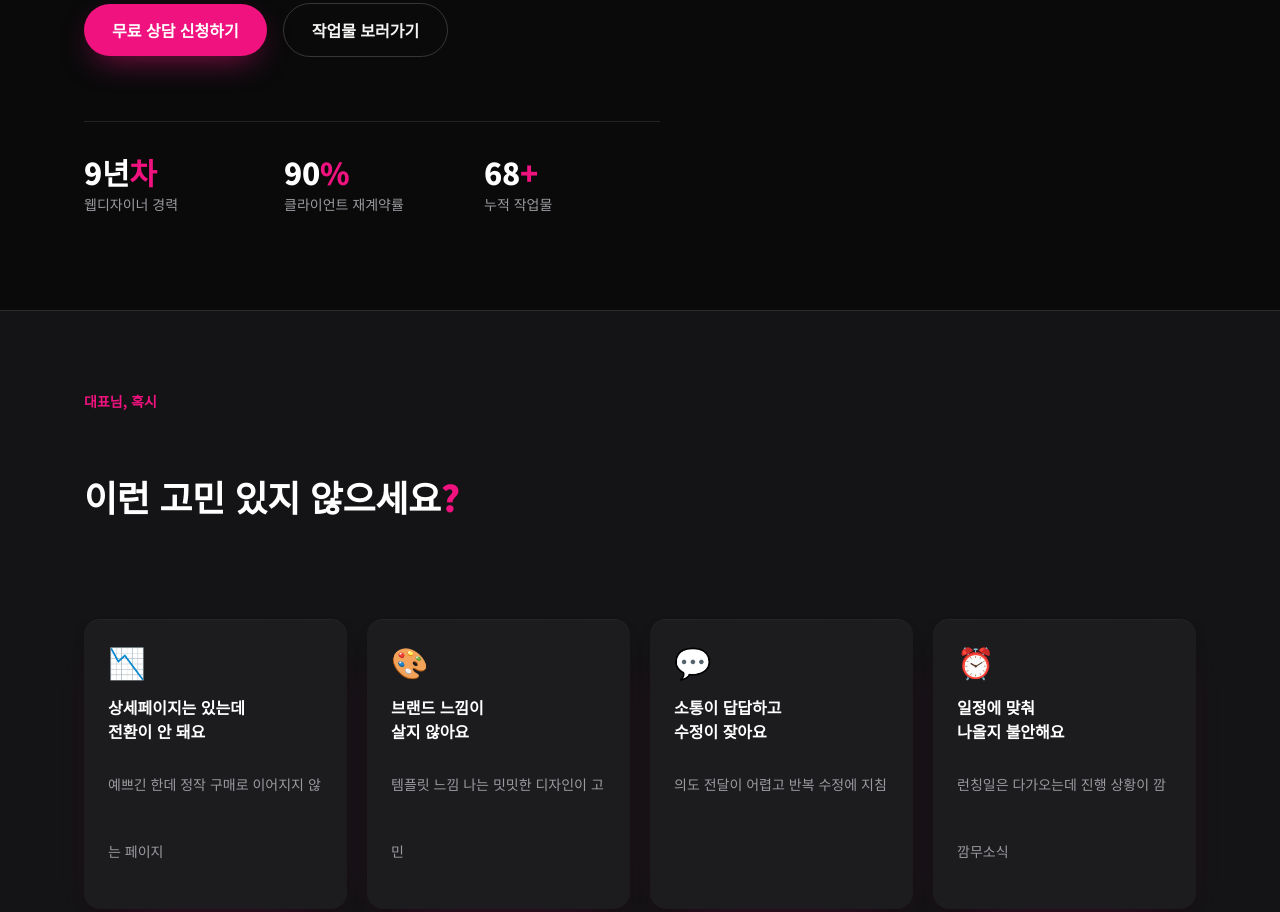
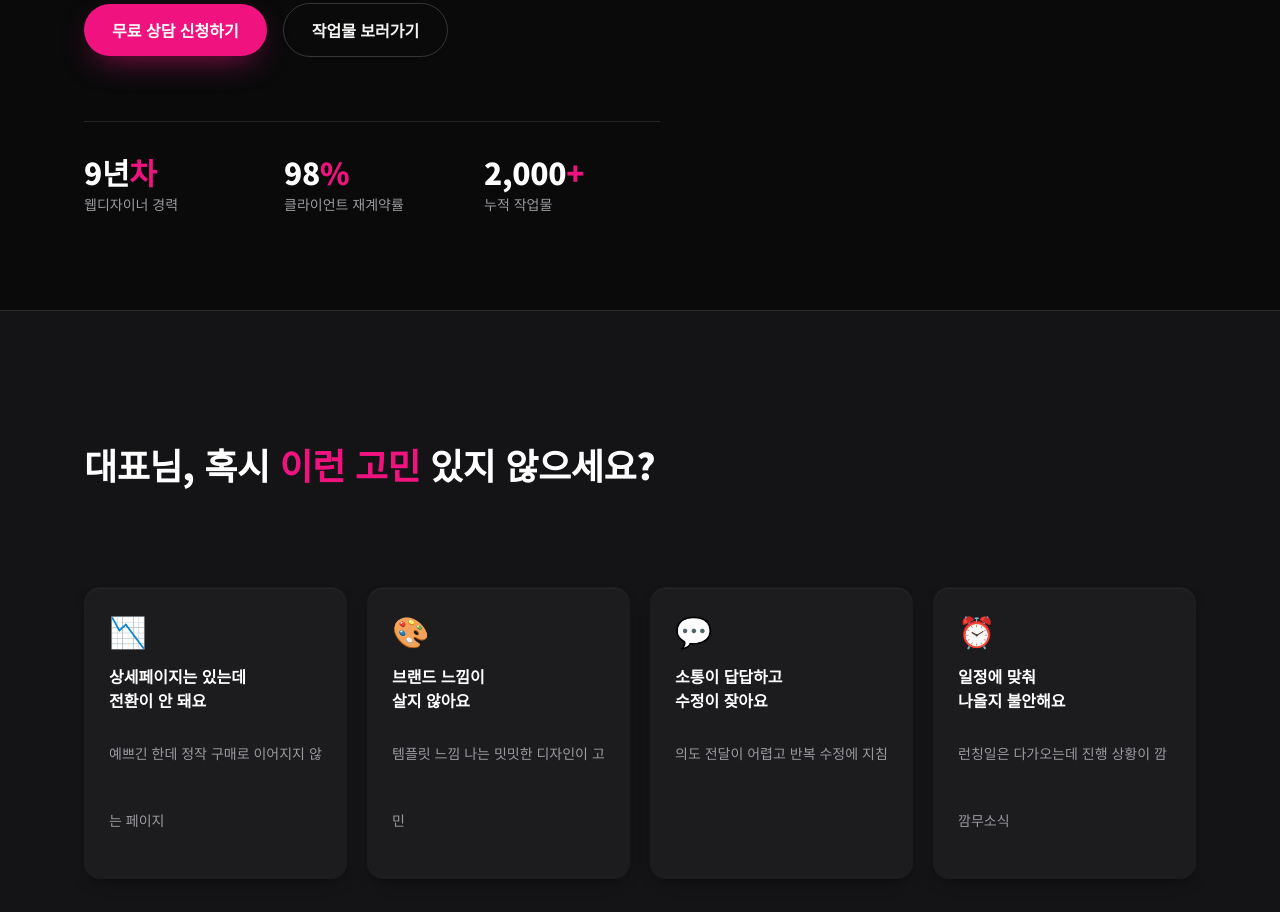
Before and after one commit to ejigong94-a11y/Portpolio, a plain HTML site: page index.html in a window 1280 px wide. Shown: the part 417-1329 px from the top of the page. Drawn offline with nearby package versions, Linux system fonts and the light colour scheme; a web font is replaced by a local one.

Commit message:
Update stats, restyle pain-point heading, add card hover lift, favicon
- 90% -> 98%, 68+ -> 2,000+ across index/about
- Merge pain-point label into headline, highlight "이런 고민" in pink
- Cards: drop pink glow shadow, add lift + border highlight on hover
- Add favicon/apple-touch-icon generated from the profile avatar

```diff
--- a/assets/style.css
+++ b/assets/style.css
@@ -83,12 +83,20 @@ body {
   transform: scale(0.98);
 }
 
-/* layered brand shadow for cards */
+/* card shadow + hover lift highlight */
 .card-shadow {
   box-shadow:
     0 1px 0 rgba(255, 255, 255, 0.04) inset,
-    0 20px 40px -24px rgba(240, 18, 126, 0.25),
     0 8px 16px -8px rgba(0, 0, 0, 0.6);
+  border: 1px solid transparent;
+  transition: transform 180ms ease-out, box-shadow 180ms ease-out, border-color 180ms ease-out;
+}
+.card-shadow:hover {
+  transform: translateY(-6px);
+  border-color: rgba(240, 18, 126, 0.5);
+  box-shadow:
+    0 1px 0 rgba(255, 255, 255, 0.04) inset,
+    0 16px 32px -12px rgba(0, 0, 0, 0.7);
 }
 
 .dot-accent {
--- a/index.html
+++ b/index.html
@@ -4,6 +4,9 @@
 <meta charset="UTF-8" />
 <meta name="viewport" content="width=device-width, initial-scale=1.0" />
 <title>YUNPAGE | 팔리는 상세페이지 디자인</title>
+<link rel="icon" type="image/png" sizes="32x32" href="./assets/favicon-32.png" />
+<link rel="icon" type="image/png" sizes="16x16" href="./assets/favicon-16.png" />
+<link rel="apple-touch-icon" href="./assets/apple-touch-icon.png" />
 <link rel="preconnect" href="https://fonts.googleapis.com" />
 <link rel="preconnect" href="https://fonts.gstatic.com" crossorigin />
 <link href="https://fonts.googleapis.com/css2?family=Noto+Sans+KR:wght@400;500;700;900&display=swap" rel="stylesheet" />
@@ -78,11 +81,11 @@
             <p class="text-muted text-xs sm:text-sm mt-1">웹디자이너 경력</p>
           </div>
           <div>
-            <p class="font-display text-2xl sm:text-3xl">90<span class="dot-accent">%</span></p>
+            <p class="font-display text-2xl sm:text-3xl">98<span class="dot-accent">%</span></p>
             <p class="text-muted text-xs sm:text-sm mt-1">클라이언트 재계약률</p>
           </div>
           <div>
-            <p class="font-display text-2xl sm:text-3xl">68<span class="dot-accent">+</span></p>
+            <p class="font-display text-2xl sm:text-3xl">2,000<span class="dot-accent">+</span></p>
             <p class="text-muted text-xs sm:text-sm mt-1">누적 작업물</p>
           </div>
         </div>
@@ -92,9 +95,8 @@
     <!-- PAIN POINT -->
     <section class="border-t border-white/10 bg-surface">
       <div class="max-w-6xl mx-auto px-5 py-20">
-        <p class="text-accent font-bold text-sm mb-3">대표님, 혹시</p>
         <h2 class="font-display text-2xl sm:text-3xl md:text-4xl leading-snug max-w-2xl">
-          이런 고민 있지 않으세요<span class="dot-accent">?</span>
+          대표님, 혹시 <span class="dot-accent">이런 고민</span> 있지 않으세요?
         </h2>
         <div class="mt-12 grid sm:grid-cols-2 lg:grid-cols-4 gap-5">
           <div class="card-shadow bg-surface2 rounded-2xl p-6">
@@ -180,7 +182,7 @@
         <img src="./brand_logo/ChatGPT Image 2025년 6월 30일 오후 07_37_06.png" alt="윤페이지" class="w-32 h-32 rounded-2xl object-cover mx-auto md:mx-0 ring-2 ring-accent/30" />
         <div>
           <h2 class="font-display text-2xl sm:text-3xl leading-snug mb-4">9년 차 웹디자이너, <span class="dot-accent">윤페이지</span></h2>
-          <p class="text-muted leading-relaxed max-w-xl">상세페이지 실전 경험 다수, 클라이언트 재계약률 90% 이상.<br />클라이언트의 브랜드를 감각적으로, 설득력 있게 담아냅니다.</p>
+          <p class="text-muted leading-relaxed max-w-xl">상세페이지 실전 경험 다수, 클라이언트 재계약률 98% 이상.<br />클라이언트의 브랜드를 감각적으로, 설득력 있게 담아냅니다.</p>
           <a href="./about.html" class="inline-block mt-6 text-sm font-bold text-accent hover:underline">더 알아보기 →</a>
         </div>
       </div>
```
Also changed, not shown: about.html (+5 -2 lines), portfolio.html (+3 -0 lines), assets/apple-touch-icon.png (added), assets/favicon-16.png (added), assets/favicon-32.png (added), assets/favicon-512.png (added).
